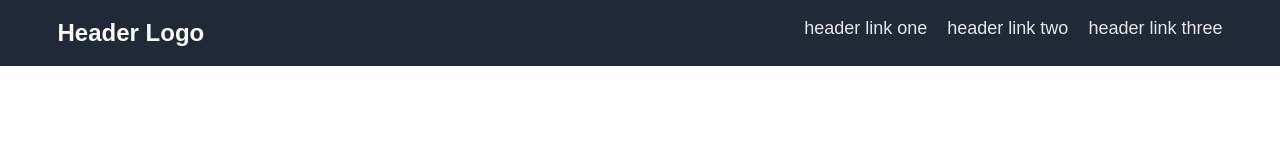
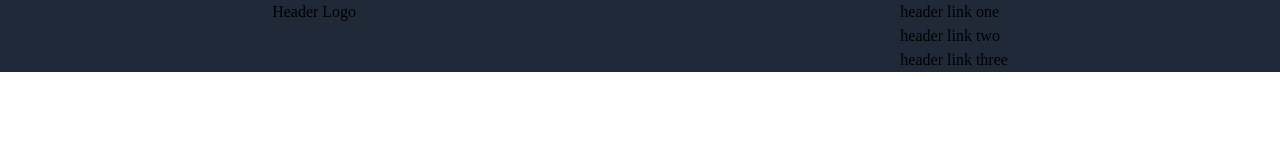
Before and after one commit to ChiduAnush/practise-website, a plain HTML site: page index.html in a window 1280 px wide. Drawn offline with Linux system fonts and the light colour scheme.

Commit message:
started the header css again from scratch

```diff
--- a/styles.css
+++ b/styles.css
@@ -67,34 +67,7 @@ svg {
 /* ---------------------- */
 
 header {
+    background-color: #1f2937;
     display: flex;
-    flex-direction: row;
-    flex: 1, 1, 0;
-    justify-content: center;
-    gap: 600px;
-    padding: 15px;
-    font-family: sans-serif;
-    background-color: #1f2937;
+    justify-content: space-around;
 }
-
-header>h1 {
-    font-weight: 700;
-    font-size: 24px;
-    color: #f9faf8;
-}
-
-.hnav {
-    display: flex;
-    flex-direction: row;
-    gap: 20px;
-    font-weight: 100;
-}
-
-.hnav>p {
-    font-size: 18px;
-    color: #e5e7eb;
-}
-
-/* * {
-    border: solid 1px red;
-} */
```
